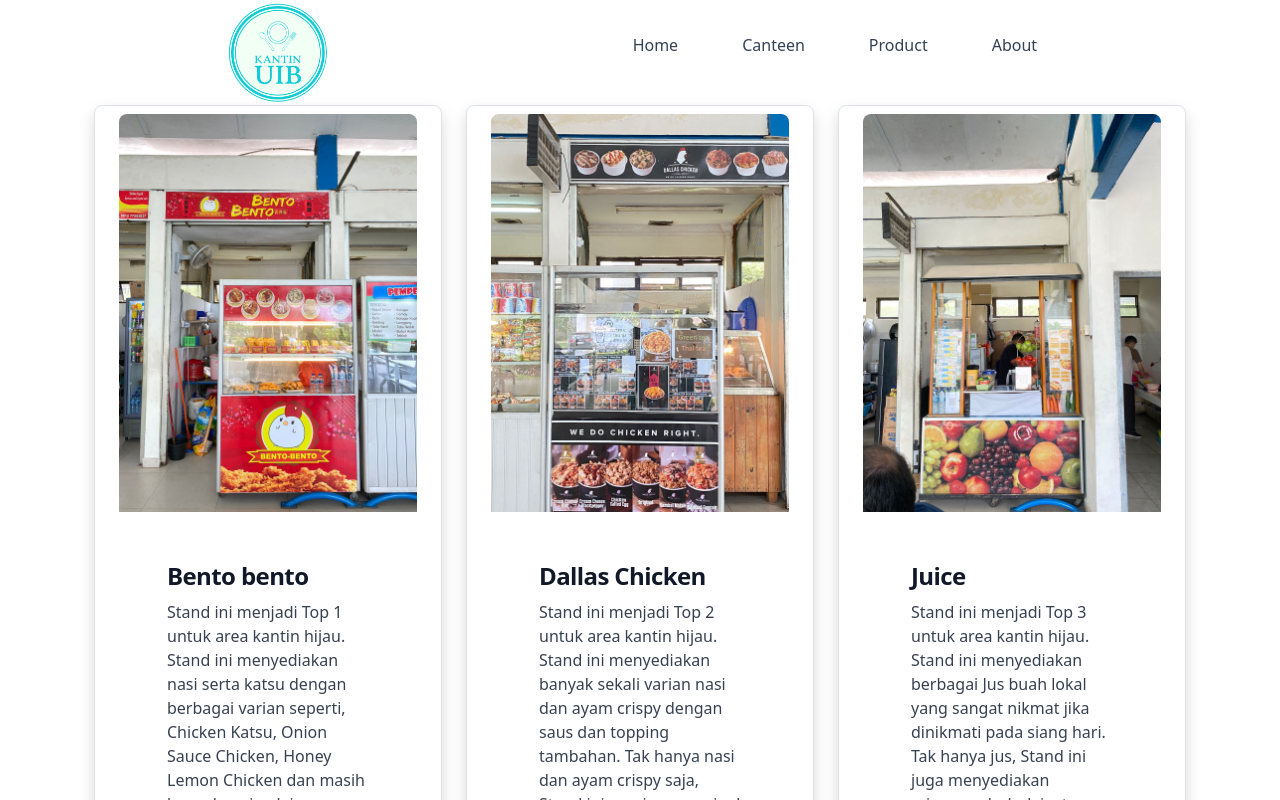
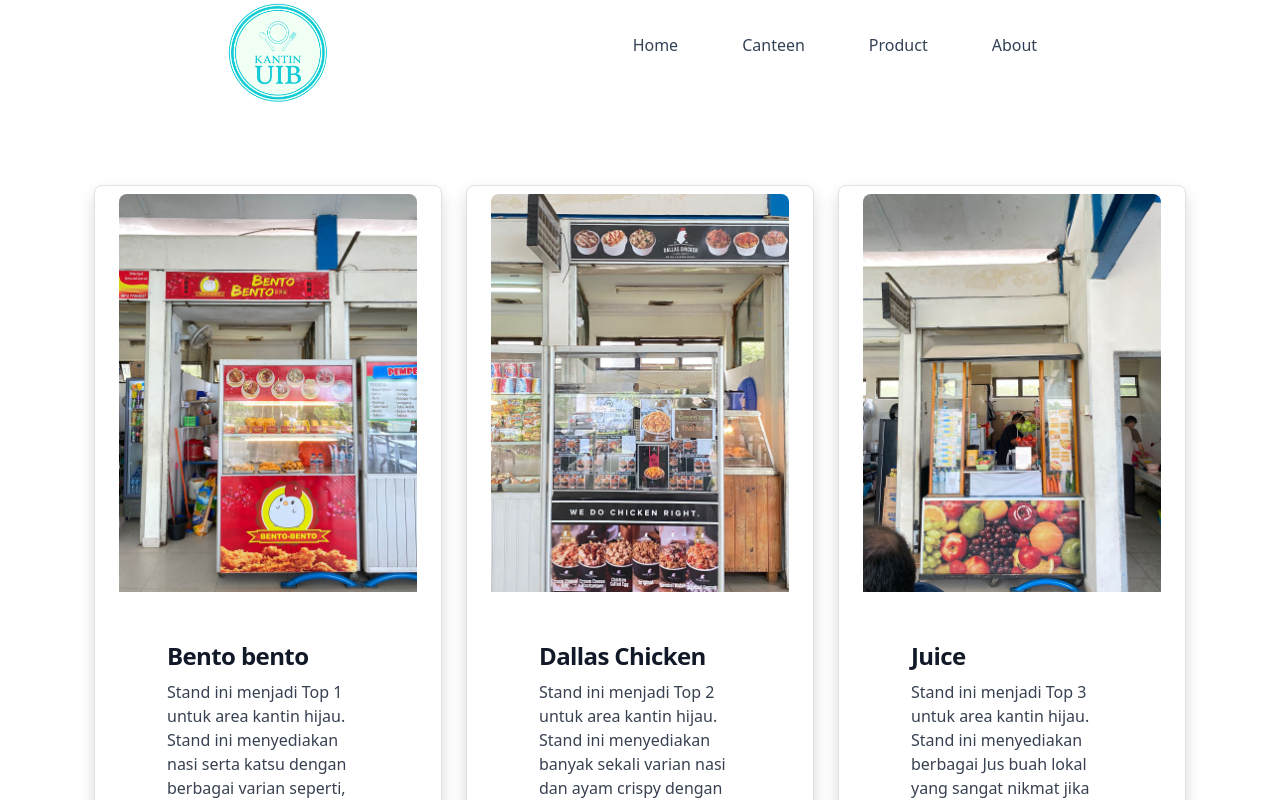
Before and after one commit to kaylcode/web-kantin, a React (Create React App) app: page /kantin in a window 1280 px wide. Shown: the top 800 px of the page. Built offline with nearby package versions, Linux system fonts and the light colour scheme.

Commit message:
update canteen page

```diff
--- a/src/pages/Kantin.jsx
+++ b/src/pages/Kantin.jsx
@@ -3,7 +3,7 @@
 
 function Kantin() {
   return (
-    <div className="container mx-auto px-4">
+    <div className="container mx-30 px-4 my-20">
     <div class="grid grid-cols-2 md:grid-cols-3 gap-4 mx-auto justify-center">
       <div class="max-w-sm mx-auto bg-white border border-gray-200 rounded-lg shadow dark:bg-gray-800 dark:border-gray-700 hover:bg-grey-700 font-bold py-2 px-4 transition ease-in-out duration-300 transform hover:-translate-y-1 hover:scale-110">
         <a href="#">
```
